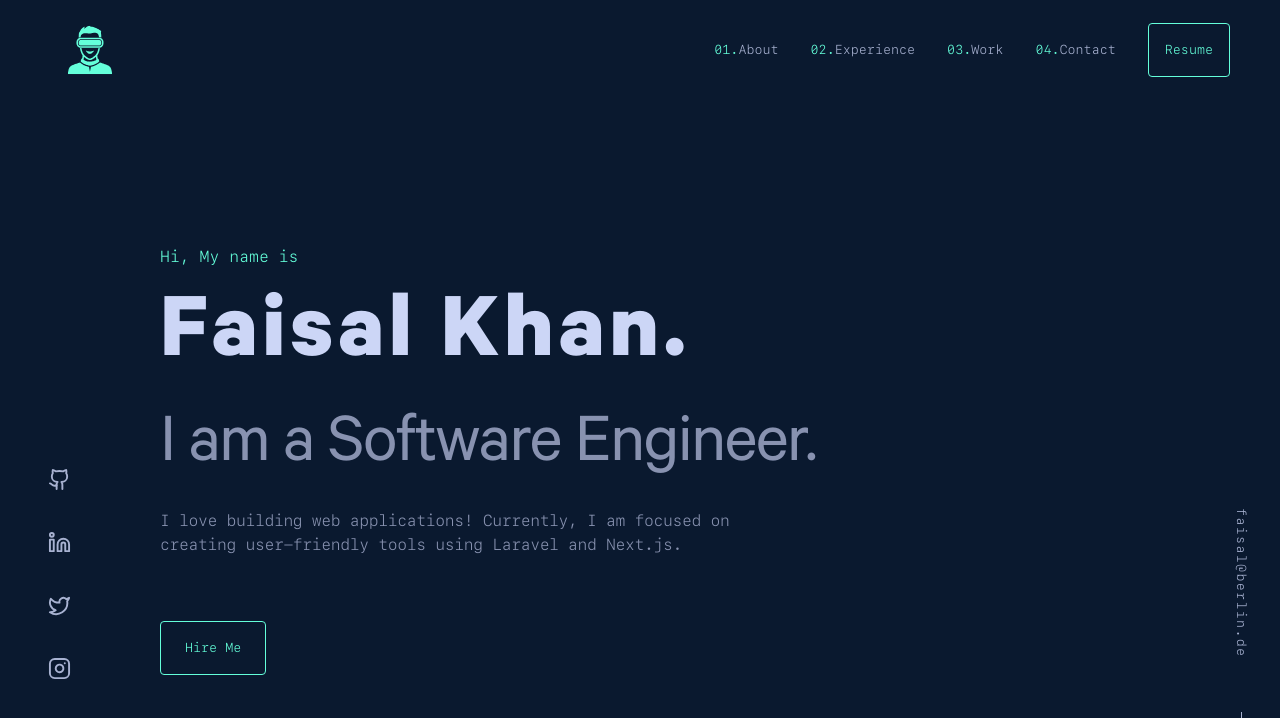
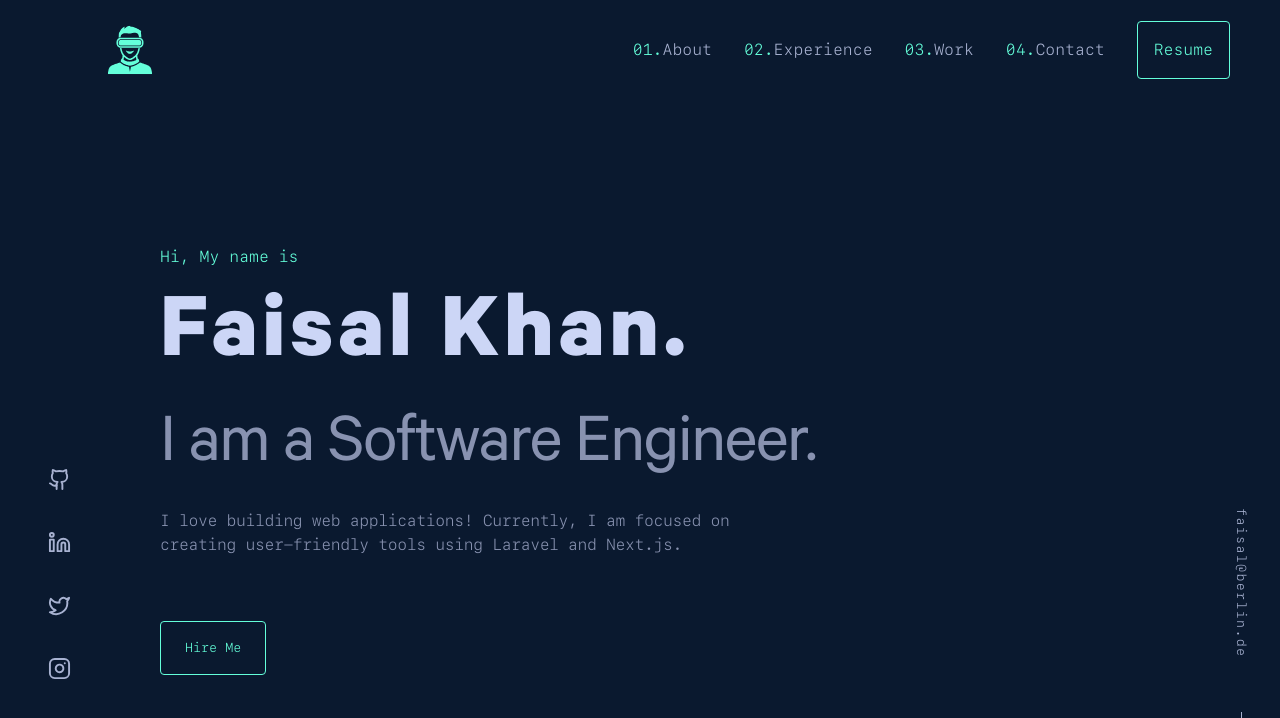
Before and after one commit to faisaltheprofessor/portfolio-v1, a Next.js app: page / in a window 1280 px wide. Shown: the top 718 px of the page. Built offline with nearby package versions, Linux system fonts and the light colour scheme.

Commit message:
refactor

```diff
--- a/src/app/components/navbar.tsx
+++ b/src/app/components/navbar.tsx
@@ -21,7 +21,7 @@ const Navbar = () => {
 
   return (
     <>
-      <motion.nav className="w-full flex items-center  md:justify-between z-50">
+      <motion.nav className="w-full h-10 md:px-10 flex items-center md:justify-between">
         <div className="w-full flex justify-between items-center">
           <a href="/">
             <Image
@@ -33,6 +33,7 @@ const Navbar = () => {
             />
           </a>
         </div>
+      </motion.nav>
 
       <ul className="hidden md:flex items-center gap-x-8 text-light-slate">
         {navItmes.map((item) => (
@@ -88,7 +89,6 @@ const Navbar = () => {
           </ul>
         </SheetContent>
       </Sheet>
-      </motion.nav>
     </>
   );
 };
--- a/src/app/section/about.tsx
+++ b/src/app/section/about.tsx
@@ -43,7 +43,7 @@ const About = () => {
 
         <div className="relative flex  w-[256px] h-[256px]">
           <Image
-            src="/faisal.webp"
+            src="/faisal.jpeg"
             alt=""
             height={400}
             width={400}
```
Also changed, not shown: src/app/page.tsx (+0 -7 lines), public/faisal.jpeg (added). Lines whose indentation alone changed are shown as unchanged.
